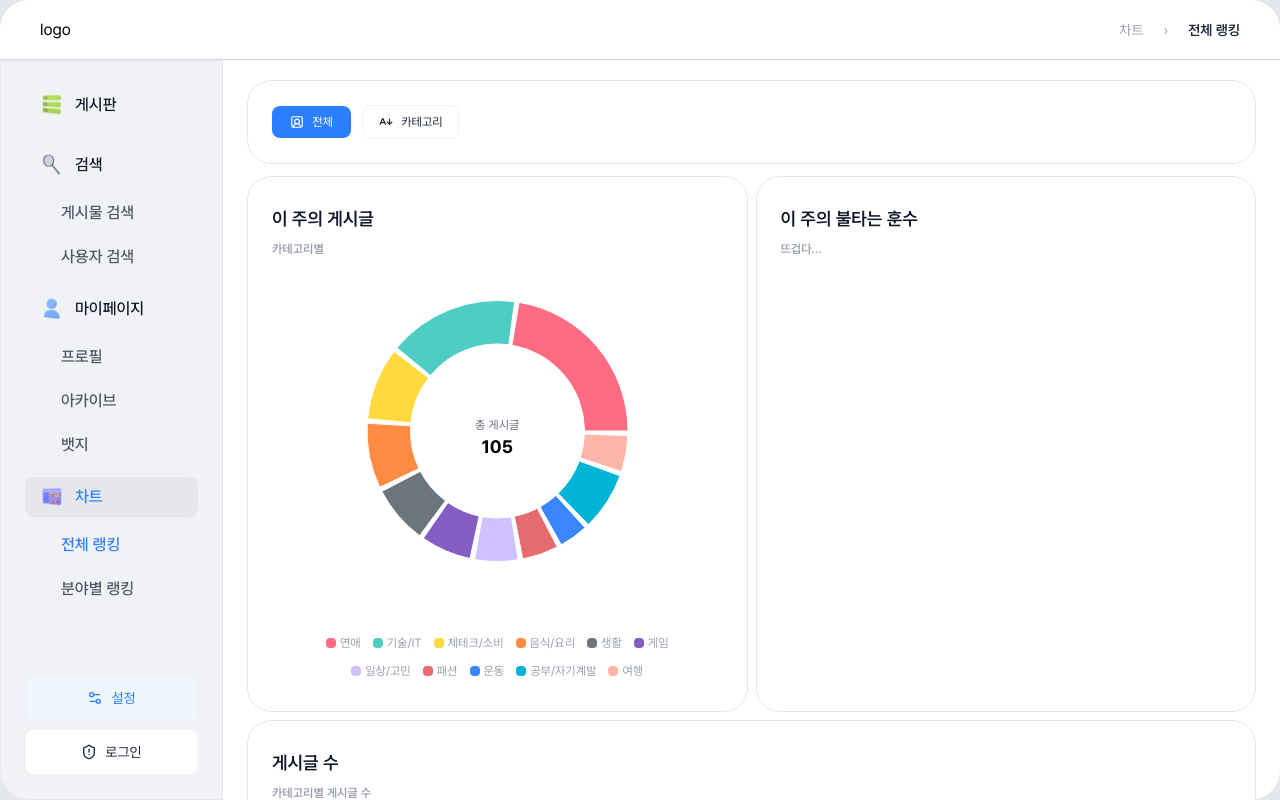
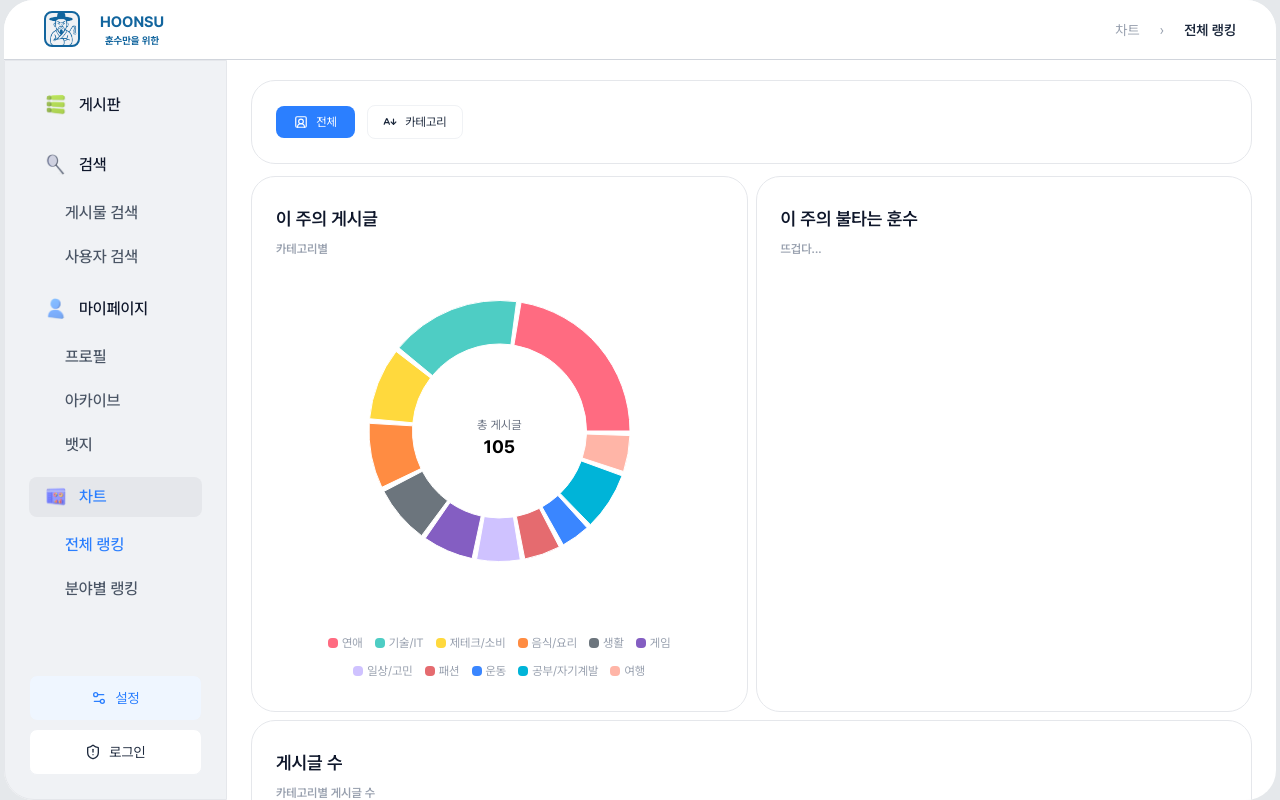
Before and after one commit to prgrms-fe-devcourse/FE7-PROJECT3-TEAM-2, a Next.js app: page /chart/all-rank in a window 1280 px wide. Built offline with nearby package versions, Linux system fonts and the light colour scheme.

Commit message:
feat: 헤더 메인 로고 추가

```diff
--- a/src/app/layout.tsx
+++ b/src/app/layout.tsx
@@ -23,7 +23,7 @@ export default function RootLayout({
 }>) {
   return (
     <html lang="ko" className={`${pretendard.variable}`}>
-      <body className={`${pretendard.className} bg-[#E5E8EB] antialiased`}>
+      <body className={`${pretendard.className} bg-[#E5E8EB] px-0 antialiased md:px-1`}>
         <div className="bg-bg-main m-auto w-full max-w-full rounded-[30px] lg:max-w-[1440px]">
           <Header />
           <div className="flex h-fit flex-col sm:flex-row">
--- a/src/components/common/image/CircleProfileImage.tsx
+++ b/src/components/common/image/CircleProfileImage.tsx
@@ -2,6 +2,7 @@
 
 import { cva } from "class-variance-authority";
 import { StaticImageData } from "next/image";
+import { twMerge } from "tailwind-merge";
 import BaseImage, { RoundedSize } from "./BaseImage";
 
 type ImageSize = "xs" | "sm" | "md" | "lg" | "xl";
@@ -35,6 +36,7 @@ export default function CircleProfileImage({
   alt = "image",
   size = "md",
   rounded = "lg",
+  className,
   onClick,
 }: CircleProfileImageProps) {
   return (
@@ -42,7 +44,7 @@ export default function CircleProfileImage({
       src={src}
       alt={alt}
       rounded={rounded}
-      className={CircleProfileImageVariants({ size })}
+      className={twMerge(CircleProfileImageVariants({ size }), className)}
       onClick={onClick}
     />
   );
--- a/src/components/layout/Header.tsx
+++ b/src/components/layout/Header.tsx
@@ -1,11 +1,19 @@
 "use client";
 
+import logoImg from "@/assets/images/header/logo_img.png";
 import HeaderNav from "@/components/layout/HeaderNav";
+import CircleProfileImage from "../common/image/CircleProfileImage";
 
 export default function Header() {
   return (
     <header className="flex h-(--header-height) items-center justify-between rounded-none border-b border-gray-300 bg-white p-(--global-padding) px-5 pr-3 sm:rounded-t-[30px] sm:px-10">
-      <div>logo</div>
+      <div className="flex cursor-pointer gap-5">
+        <CircleProfileImage src={logoImg} className="bg-bg-sub border-2 border-[#12659E]" size="sm" />
+        <div className="text-center">
+          <div className="text-[15px] font-bold text-[#12659E]">HOONSU</div>
+          <div className="text-[10px] font-bold text-[#12659E]">훈수만을 위한</div>
+        </div>
+      </div>
       <div>
         <div className="hidden sm:block"></div>
         <HeaderNav />
```
Also changed, not shown: src/assets/images/header/logo_img.png (added).
